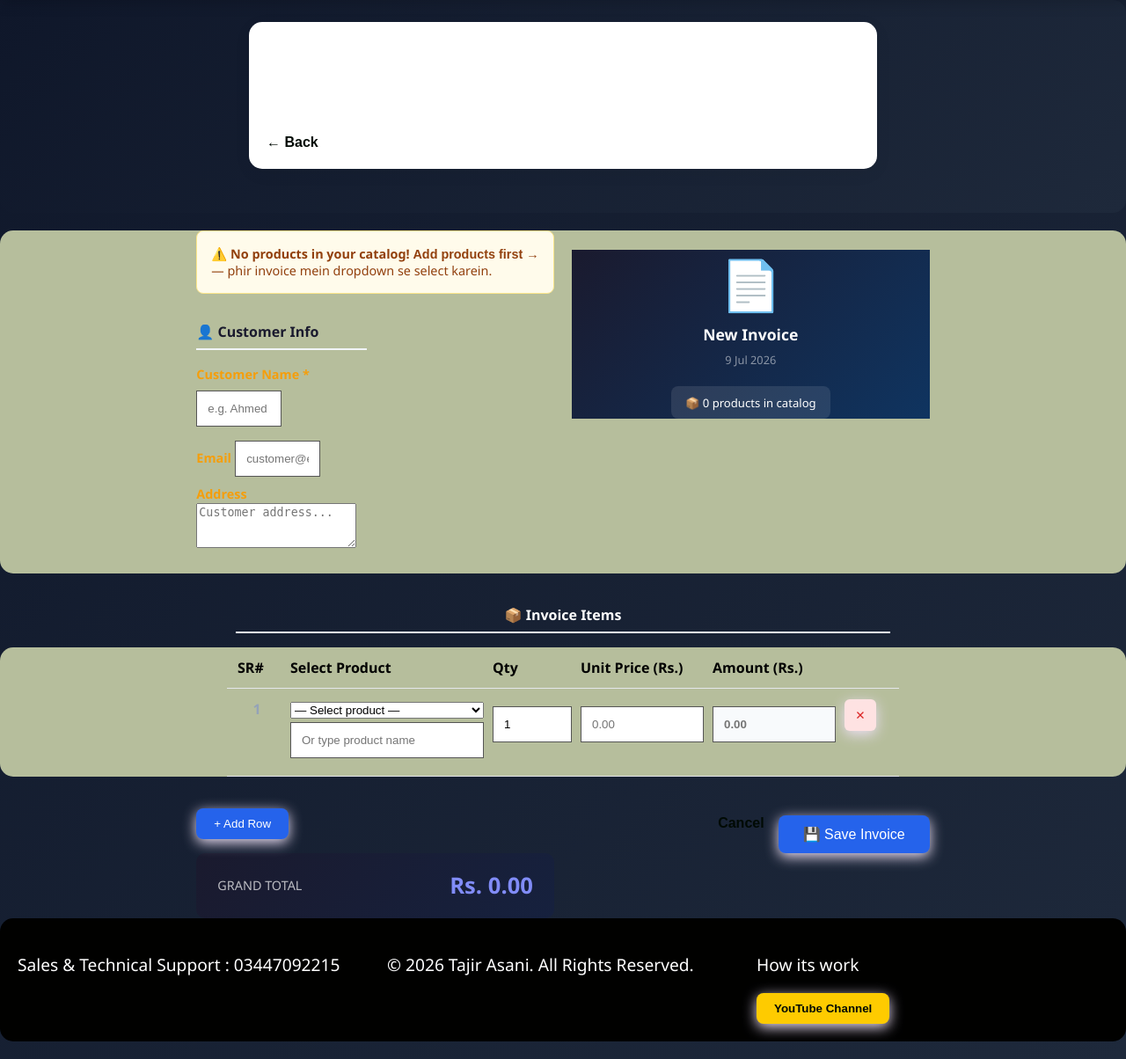
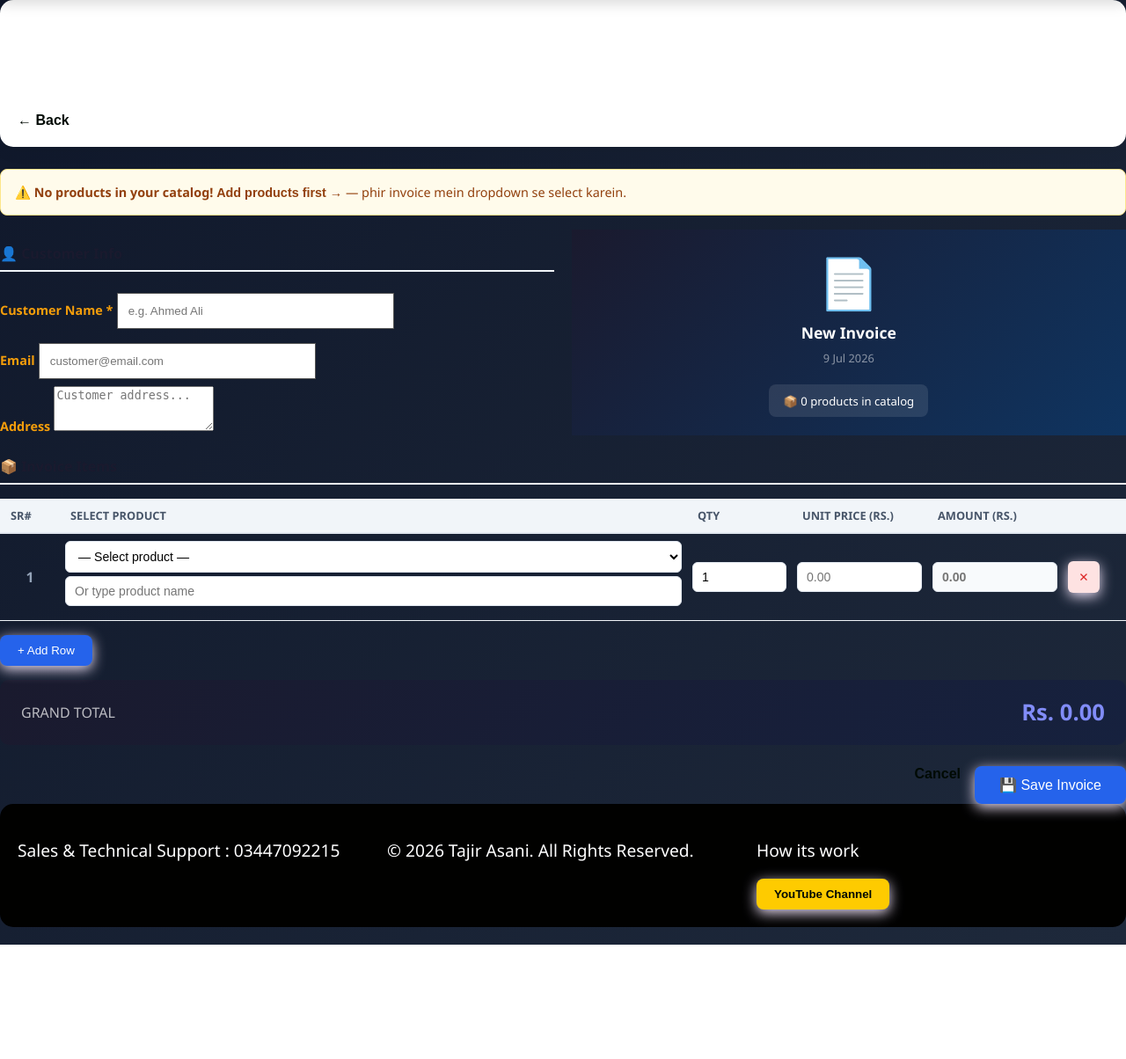
Before and after one commit to zainammar/invoice_shop, a Django app: page /invoice/new/ in a window 1280 px wide. Shown: the part 86-1290 px from the top of the page at 88% size. After the commit the page ends 1160 px from the top, so only its background shows below. Run offline with Django 5.2, Linux system fonts and the light colour scheme; the visitor is signed in with stand-in values (Sample User, id 1); data comes from the database, SQL or seed files in the repository.

Commit message:
Resolve Errors Invoice & Products

```diff
--- a/invoices/templates/invoices/create_invoice.html
+++ b/invoices/templates/invoices/create_invoice.html
@@ -1,16 +1,18 @@
 {% extends 'invoices/base.html' %}
 {% block title %}Invoice{% endblock %}
 {% block extra_style %}
-
+<style>
+  .items-table{width:100%;border-collapse:collapse;}
+  .items-table th{background:#f1f5f9;color:#475569;padding:10px 12px;text-align:left;font-size:0.8rem;font-weight:700;text-transform:uppercase;border-bottom:2px solid #e2e8f0;}
+  .items-table td{padding:8px 6px;border-bottom:1px solid #f1f5f9;vertical-align:middle;}
+  .items-table input,.items-table select{width:100%;padding:8px 10px;border:1.5px solid #e2e8f0;border-radius:6px;font-size:0.88rem;outline:none;background:white;}
+  .items-table input:focus,.items-table select:focus{border-color:#4f46e5;}
+  .sr-cell{width:44px;text-align:center;font-weight:700;color:#94a3b8;}
+  .remove-btn{background:#fee2e2;color:#dc2626;border:none;border-radius:6px;padding:6px 10px;cursor:pointer;}
+  .total-bar{background:linear-gradient(135deg,#1a1a2e,#16213e);color:white;border-radius:10px;padding:1.2rem 1.5rem;display:flex;justify-content:space-between;align-items:center;margin-top:1rem;}
+</style>
 {% endblock %}
 {% block content %}
-
- <div class="content-grid bg-2 row-6">
-  <div class="grid-item-1">
-
-
-       </div>
-       <div class="grid-item-1">
 
 <div class="page-header">
   <div>
@@ -19,16 +21,6 @@
   </div>
   <a href="{% url 'dashboard' %}" class="btn btn-outline">← Back</a>
 </div>
-
-       </div>
-       <div class="grid-item-1">
-
-
-       </div>
- </div>
- <div class="content-grid bg-1 row-7">
-  <div class="grid-item-1">  </div>
-  <div class="grid-item-1">
 
 {% if not products %}
 <div class="no-products-warn">
@@ -46,23 +38,17 @@
       <h3 style="font-size:1rem;font-weight:700;margin-bottom:1rem;color:#1a1a2e;border-bottom:2px solid #f1f5f9;padding-bottom:0.5rem;">👤 Customer Info</h3>
       <div class="form-group">
         <label>Customer Name *</label>
-            <input type="text" name="customer_name" class="form-control" placeholder="e.g. Ahmed Ali">
+        <input type="text" name="customer_name" class="form-control" placeholder="e.g. Ahmed Ali" required>
       </div>
       <div class="form-group">
         <label>Email</label>
-            <input type="text" name="customer_email" class="form-control" placeholder="customer@email.com">
-
+        <input type="email" name="customer_email" class="form-control" placeholder="customer@email.com">
       </div>
       <div class="form-group" style="margin-bottom:0;">
         <label>Address</label>
         <textarea name="customer_address" class="form-control" rows="3" placeholder="Customer address..."></textarea>
       </div>
     </div>
-       </div>
-      </div>
-
-      <div class="grid-item-1">
-        <br>
     <div class="card" style="display:flex;flex-direction:column;justify-content:center;align-items:center;background:linear-gradient(135deg,#1a1a2e,#0f3460);color:white;gap:0.5rem;">
       <div style="font-size:3.5rem;">📄</div>
       <div style="font-size:1.1rem;font-weight:700;">New Invoice</div>
@@ -72,135 +58,58 @@
       </div>
     </div>
   </div>
-      <div class="grid-item-1">  </div>
-    </div>
 
-
-    <div class="content-grid  row-6">
-      <div class="grid-item-1">  </div>
-      <div class="grid-item-1">
-        <h3 class="heading-1">📦 Invoice Items</h3>
-      </div>
-      <div class="grid-item-1">  </div>
-    </div>
-
-     <div class="content-grid bg-1 row-6">
-      <div class="grid-item-1">  </div>
-      <div class="grid-item-1">
   <div class="card">
-
-          <!-- Header -->
-          <div class="items-header">
-              <div>SR#</div>
-              <div>Select Product</div>
-              <div>Qty</div>
-              <div>Unit Price (Rs.)</div>
-              <div>Amount (Rs.)</div>
-              <div></div>
-          </div>
-
-          <!-- Body -->
-          <div id="itemsBody">
-
-              <div class="item-row">
-                  <div class="sr-cell">1</div>
-
-                  <div>
+    <h3 style="font-size:1rem;font-weight:700;margin-bottom:1rem;color:#1a1a2e;border-bottom:2px solid #f1f5f9;padding-bottom:0.5rem;">📦 Invoice Items</h3>
+    <div style="overflow-x:auto;">
+      <table class="items-table">
+        <thead>
+          <tr>
+            <th style="width:44px;">SR#</th>
+            <th>Select Product</th>
+            <th style="width:95px;">Qty</th>
+            <th style="width:130px;">Unit Price (Rs.)</th>
+            <th style="width:130px;">Amount (Rs.)</th>
+            <th style="width:48px;"></th>
+          </tr>
+        </thead>
+        <tbody id="itemsBody">
+          <tr>
+            <td class="sr-cell">1</td>
+            <td>
               <input type="hidden" name="product_id[]" class="pid" value="">
-
               <select class="prod-select" onchange="onProductSelect(this)">
                 <option value="">— Select product —</option>
                 {% for p in products %}
-                          <option value="{{ p.id }}"
-                                  data-price="{{ p.unit_price }}"
-                                  data-name="{{ p.product_name|escapejs }}">
+                <option value="{{ p.id }}" data-price="{{ p.unit_price }}" data-name="{{ p.product_name|escapejs }}">
                   {{ p.product_name }} — Rs. {{ p.unit_price }}
                 </option>
                 {% endfor %}
               </select>
-
-                      <input type="text"
-                             name="product_name[]"
-                             class="pname"
-                             placeholder="Or type product name"
-                             required>
+              <input type="text" name="product_name[]" class="pname" placeholder="Or type product name" style="margin-top:4px;" required>
+            </td>
+            <td><input type="number" name="quantity[]" class="qty" value="1" min="1" required></td>
+            <td><input type="number" name="unit_price[]" class="price" step="0.01" min="0" placeholder="0.00" required></td>
+            <td><input type="text" class="amount" readonly placeholder="0.00" style="background:#f8fafc;font-weight:700;color:#4f46e5;"></td>
+            <td><button type="button" class="remove-btn" onclick="removeRow(this)">✕</button></td>
+          </tr>
+        </tbody>
+      </table>
     </div>
-
-                  <div>
-                      <input type="number"
-                             name="quantity[]"
-                             class="qty"
-                             value="1"
-                             min="1"
-                             required>
-                  </div>
-
-                  <div>
-                      <input type="number"
-                             name="unit_price[]"
-                             class="price"
-                             value=""
-                             step="0.01"
-                             min="0"
-                             placeholder="0.00"
-                             required>
-                  </div>
-
-                  <div>
-                      <input type="text"
-                             class="amount"
-                             readonly
-                             value=""
-                             placeholder="0.00">
-                  </div>
-
-                  <div>
-                      <button type="button"
-                              class="remove-btn"
-                              onclick="removeRow(this)">
-                          ✕
-                      </button>
-                  </div>
-
-              </div>
-
-          </div>
-
-      </div>
-
-      </div>
-      <div class="grid-item-1">  </div>
-    </div>
-
-
-
-
- <div class="content-grid  row-7">
-    <div class="grid-item-1">  </div>
-  <div class="grid-item-1">
-
     <button type="button" onclick="addRow()" class="btn btn-outline" style="margin-top:1rem;">+ Add Row</button>
     <div class="total-bar">
-      <span style="opacity:0.7;font-size:0.9rem;">GRAND TOTAL</span>
+      <span style="opacity:0.7;">GRAND TOTAL</span>
       <span id="grandTotal" style="font-size:1.6rem;font-weight:800;color:#818cf8;">Rs. 0.00</span>
     </div>
   </div>
 
-
-       <div class="grid-item-1">
   <div style="display:flex;justify-content:flex-end;gap:1rem;margin-top:1.5rem;">
     <a href="{% url 'dashboard' %}" class="btn btn-outline">Cancel</a>
     <button type="submit" class="btn btn-primary" style="font-size:1rem;padding:12px 28px;">💾 Save Invoice</button>
   </div>
 </form>
 
-       <div class="grid-item-1">  </div>
- </div>
-
-
-
 <script>
-
 (function() {
   const months = ['Jan','Feb','Mar','Apr','May','Jun','Jul','Aug','Sep','Oct','Nov','Dec'];
   const d = new Date();
@@ -208,8 +117,8 @@
     d.getDate() + ' ' + months[d.getMonth()] + ' ' + d.getFullYear();
 })();
 
-// ── Fix 2: Product map built safely via JSON (handles quotes/special chars) ──
-const productMap = JSON.parse('{{ products_json|escapejs }}');
+// Safe JSON — no trailing commas, no Decimal type, no quote-breaking
+const productMap = JSON.parse("{{ products_json|escapejs }}");
 
 function onProductSelect(sel) {
   const tr = sel.closest('tr');
@@ -253,18 +162,11 @@
 }
 
 function removeRow(btn) {
-  const rows = document.querySelectorAll('#itemsBody tr');
-  if (rows.length > 1) {
+  if (document.querySelectorAll('#itemsBody tr').length > 1) {
     btn.closest('tr').remove();
-    updateSR();
+    document.querySelectorAll('#itemsBody tr').forEach((tr, i) => tr.querySelector('.sr-cell').textContent = i + 1);
     calcTotal();
   }
-}
-
-function updateSR() {
-  document.querySelectorAll('#itemsBody tr').forEach((tr, i) => {
-    tr.querySelector('.sr-cell').textContent = i + 1;
-  });
 }
 
 function calcRow(tr) {
@@ -273,17 +175,13 @@
   tr.querySelector('.amount').value = (qty * price).toFixed(2);
 }
 
-// ── Fix 3: Safe number formatting (no locale dependency) ──
-function formatRs(num) {
-  return 'Rs. ' + num.toFixed(2).replace(/\B(?=(\d{3})+(?!\d))/g, ',');
-}
-
 function calcTotal() {
   let total = 0;
   document.querySelectorAll('.amount').forEach(el => {
     total += parseFloat(el.value) || 0;
   });
-  document.getElementById('grandTotal').textContent = formatRs(total);
+  document.getElementById('grandTotal').textContent =
+    'Rs. ' + total.toLocaleString('en-PK', {minimumFractionDigits:2});
 }
 
 function attachListeners(tr) {
@@ -292,5 +190,6 @@
 }
 
 document.querySelectorAll('#itemsBody tr').forEach(tr => attachListeners(tr));
+calcTotal();
 </script>
 {% endblock %}
```
Also changed, not shown: media/logos/avatars/logo3_Cz6IBQd.png (added), media/logos/avatars/zain-logo_WD1VKO2.png (added), media/logos/company/logo6.png (added), media/logos/company/zain-logo.png (added). Lines whose indentation alone changed are shown as unchanged.
